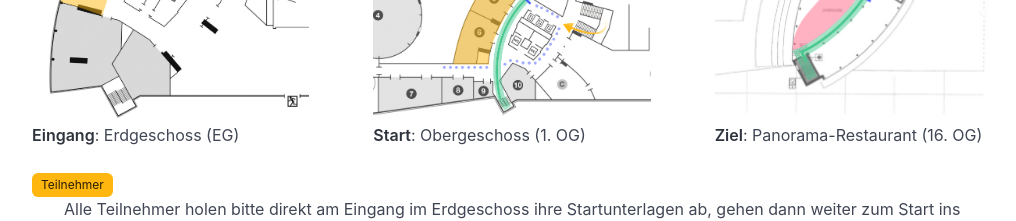
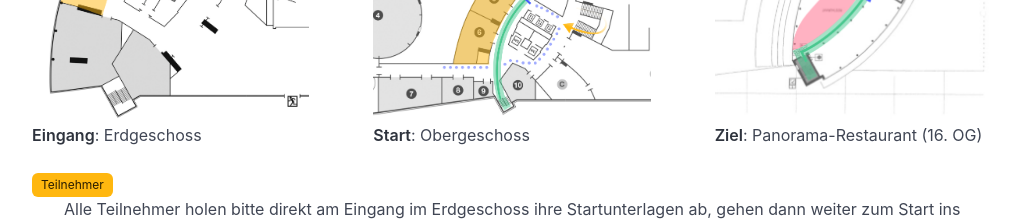
Before and after one commit to steffkes/schachmatt-ulm, a Nuxt app: page /teilnehmer/organisatorisches in a window 1280 px wide. Shown: the part 1600-1821 px from the top of the page, without its empty margins (128-1144 px from the left). Built offline with nearby package versions, Linux system fonts and the light colour scheme; no server answers.

Commit message:
remove confusing abbreviatons

```diff
--- a/pages/teilnehmer/organisatorisches.vue
+++ b/pages/teilnehmer/organisatorisches.vue
@@ -82,13 +82,13 @@
             <figure class="image">
               <img src="/maritim-hotel-ulm-plan-eg.png" />
             </figure>
-            <p><strong>Eingang</strong>: Erdgeschoss (EG)</p>
+            <p><strong>Eingang</strong>: Erdgeschoss</p>
           </div>
           <div class="column">
             <figure class="image">
               <img src="/maritim-hotel-ulm-plan-og.png" />
             </figure>
-            <p><strong>Start</strong>: Obergeschoss (1. OG)</p>
+            <p><strong>Start</strong>: Obergeschoss</p>
           </div>
           <div class="column">
             <figure class="image">
```
